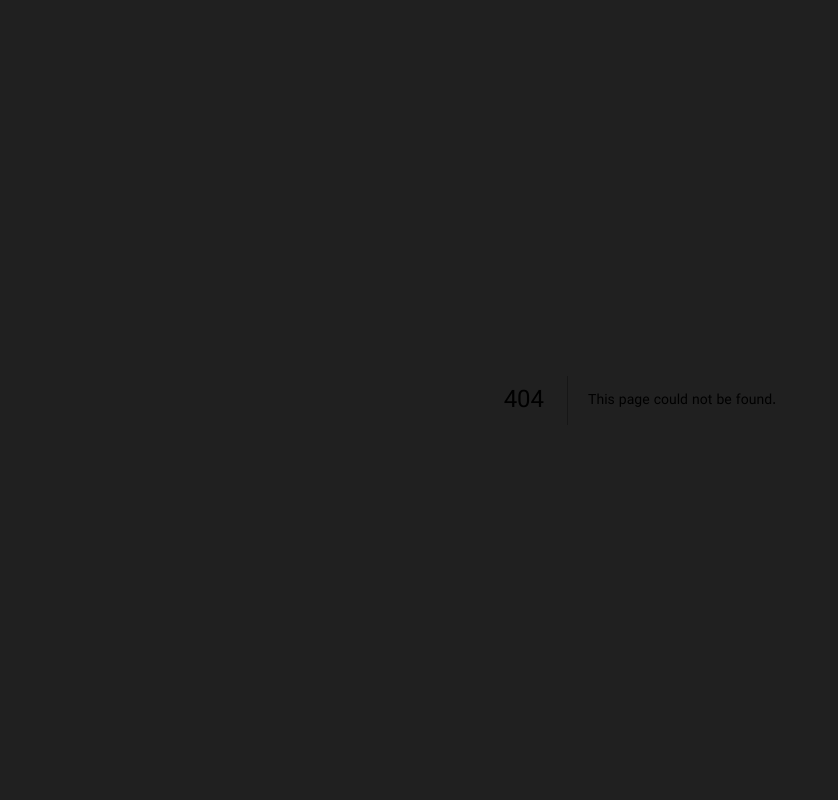
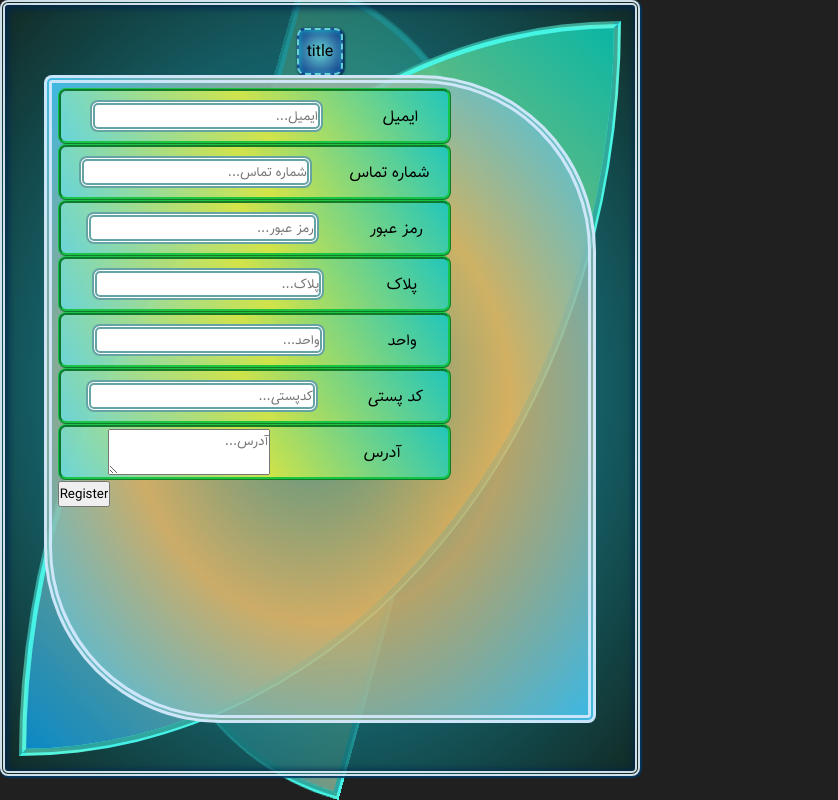
Before and after one commit to alirezashon/shopron, a Next.js app: page /Formassion in a window 1280 px wide. Before the commit this address had no page. Shown: the whole page, without its empty margins (0-838 px from the left). Built offline with nearby package versions, Linux system fonts and the light colour scheme.

Commit message:
register configed

```diff
--- /dev/null
+++ b/pages/Formassion/index.module.css
@@ -0,0 +1,163 @@
+/** @format */
+
+@keyframes eyelid {
+	100% {
+		width: 0;
+		height: 0;
+	}
+}
+@keyframes Akbaraformalo {
+    0%{transform: rotate(360deg);}
+}
+.AkbaraforBase {
+	width: 50vw;
+	height: 97vh;
+	background: radial-gradient(rgba(23, 203, 235, 0.844), rgba(12, 47, 40, 0.7));
+	border: double 0.7vh rgba(229, 242, 252, 0.9);
+	border-radius: 1vh;
+	padding: 1vh;
+	box-shadow: 1px 1px 1px 1px rgba(0, 55, 99, 0.9),
+		1px 1px 7px 2px rgba(0, 39, 81, 0.9) inset;
+	display: flex;
+	justify-content: center;
+	align-items: center;
+}
+
+.AkbaraforEyes {
+	width: 50vw;
+	height: 77vh;
+	background: repeating-linear-gradient(
+		190deg,
+		rgba(55, 218, 250, 0.7),
+		rgba(0, 51, 77, 0.4),
+		rgba(0, 55, 99, 0.9)
+	);
+	position: absolute;
+	/* margin: 0vh 40vw; */
+	border-radius: 100vh 1vh;
+	padding-top: 23vh;
+	display: flex;
+	justify-content: center;
+}
+
+.AkbaraforinerEyes {
+	/* animation: eyelid 2s infinite; */
+	width: 44%;
+	height: 23%;
+	background: repeating-linear-gradient(
+		190deg,
+		rgba(55, 28, 250, 0.7),
+		rgba(220, 51, 77, 0.4),
+		rgba(10, 155, 99, 0.9)
+	);
+	position: absolute;
+
+	border-radius: 100vh 1vh;
+	padding-top: 23vh;
+	display: flex;
+	justify-content: center;
+}
+
+.Akbaramali {
+	animation: eyelid 2s infinite;
+	margin-top: -4vh;
+	width: 20%;
+	height: 40%;
+	border-radius: 100%;
+	background: repeating-linear-gradient(
+		190deg,
+		rgba(223, 220, 248, 0.7),
+		rgba(12, 252, 236, 0.4),
+		rgba(8, 225, 142, 0.9)
+	);
+}
+
+/* form styles */
+.Akbaraformalo {
+	width: 98%;
+	height: 98%;
+	display: flex;
+	flex-direction: column;
+	align-items: center;
+	background: linear-gradient(
+		44deg,
+		rgba(10, 147, 216, 0.894),
+         rgba(239, 177, 53, 0.976),
+		rgba(10, 216, 195, 0.8)
+	);
+    border: groove .9vh rgba(73, 252, 237, 0.9);
+    border-radius: 100% 0vh;
+}
+.Kalim {
+    z-index: -1;
+    position: absolute;
+    animation: Akbaraformalo 2s infinite;
+    width: 20vw;
+    height: 98vh;
+    background: linear-gradient(44deg,
+            rgba(10, 147, 216, 0.894),
+            rgba(239, 177, 53, 0.976),
+            rgba(10, 216, 195, 0.8));
+    border: groove .9vh rgba(73, 252, 237, 0.9);
+    border-radius: 0% 100vh;
+}
+.Akbaraformassion {
+	background: radial-gradient(
+		rgba(33, 140, 150, 0.8),
+		rgba(222, 175, 99, 0.8),
+		rgba(66, 197, 244, 0.9)
+	);
+	height: 90%;
+	width: 94%;
+	padding: 1%;
+	border: double 1vh rgba(216, 235, 255, 0.9);
+	border-radius: 1vh 22vh;
+	display: grid;
+	grid-template-columns: repeat(auto-fit, minmax(44vh, 1fr));
+}
+
+.header {
+	background: radial-gradient(rgba(111, 222, 222, 0.9), rgba(2, 26, 137, 0.8));
+	width: fit-content;
+	padding: 1vh;
+	border: dashed 0.3vh rgba(111, 222, 222, 0.9);
+	border-radius: 1vh;
+	box-shadow: 1px 1px 4px 1px rgba(12, 252, 236, 0.4) inset,
+		1px 1px 2px 1px rgba(0, 39, 81, 0.9);
+}
+
+.formRow {
+	font-size: 2vh;
+	background: linear-gradient(
+		55deg,
+		rgba(105, 217, 221, 0.9),
+		rgba(212, 231, 71, 0.937),
+		rgba(34, 198, 187, 1)
+	);
+	height: 7vh;
+	border: ridge 0.4vh rgba(14, 194, 59, 0.9);
+	display: flex;
+	align-items: center;
+	justify-content: space-around;
+	border-radius: 1vh;
+	width: 75%;
+}
+.formRow input {
+    direction:rtl;
+	width: 60%;
+	border: double 0.7vh rgba(36, 125, 127, 0.7);
+	border-radius: 1vh;
+}
+.formRow input:focus {
+	border-radius: 4vh;
+	padding: 0.4vh 1vh;
+}
+.formRow input[type=number]{
+
+}
+
+@media (max-width: 768px) {
+	.AkbaraforBase {
+		width: 100%;
+	}
+}
--- /dev/null
+++ b/pages/Formassion/index.tsx
@@ -0,0 +1,140 @@
+/** @format */
+
+import { useState } from 'react'
+import styles from './index.module.css'
+const Akbaraformassion = () => {
+	const [isEyeOpen, setIsEyeOpen] = useState<boolean>(false)
+	const [email, setEmail] = useState<string>('')
+	const [phone, setPhone] = useState<string>('')
+	const [password, setPassword] = useState<string>('')
+	const [houseNumber, setHouseNumber] = useState<string>('')
+	const [houseUnit, setHouseUnit] = useState<string>('')
+	const [zipCode, setZipCode] = useState<string>('')
+	const [address, setAddres] = useState<string>('')
+
+	const Register = async () => {
+ 		const response = await fetch('/api/Auth/Register', {
+			method: 'POST',
+			headers: { 'Content-Type': 'application/json' },
+			body: JSON.stringify({
+				email,
+				phone,
+				password,
+				information: {
+					address,
+					houseNumber,
+					houseUnit,
+					zipCode,
+				},
+				authType: 'C%L&i&E^n$T#R&E^g@i&s%T$e#R',
+			}),
+		})
+		const data = await response.json()
+		console.log(data)
+	}
+	return (
+		<>
+			<div className={styles.AkbaraforBase}>
+				{isEyeOpen ? (
+					<div className={styles.AkbaraforEyes}>
+						<div className={styles.AkbaraforinerEyes}>
+							<div className={styles.Akbaramali}></div>
+						</div>
+					</div>
+				) : (
+					<>
+						<div className={styles.Kalim}></div>
+						<div className={styles.Akbaraformalo}>
+							<div className={styles.header}>
+								<p className={styles.title}>title</p>
+							</div>
+							<div className={styles.Akbaraformassion}>
+								<form onSubmit={Register}>
+									<div className={styles.formRow}>
+										<input
+											value={email}
+											placeholder='ایمیل...'
+											type='email'
+											onChange={(e) => setEmail(e.target.value)}
+											className={styles.email}
+										/>
+										<label className={styles.label}>ایمیل</label>
+									</div>
+									<div className={styles.formRow}>
+										<input
+											value={phone}
+											onChange={(e) => setPhone(e.target.value)}
+											type='number'
+											placeholder='شماره تماس...'
+											className={styles.phone}
+											required
+										/>
+										<label className={styles.label}>شماره تماس</label>
+									</div>
+									<div className={styles.formRow}>
+										<input
+											value={password}
+											onChange={(e) => setPassword(e.target.value)}
+											type='password'
+											placeholder='رمز عبور...'
+											className={styles.password}
+											required
+										/>
+										<label className={styles.label}>رمز عبور</label>
+									</div>
+									<div className={styles.formRow}>
+										<input
+											value={houseNumber}
+											onChange={(e) => setHouseNumber(e.target.value)}
+											type='number'
+											placeholder='پلاک...'
+											className={styles.houseNumber}
+											required
+										/>
+										<label className={styles.label}>پلاک</label>
+									</div>
+									<div className={styles.formRow}>
+										<input
+											value={houseUnit}
+											onChange={(e) => setHouseUnit(e.target.value)}
+											placeholder='واحد...'
+											type='number'
+											className={styles.unit}
+											required
+										/>
+										<label className={styles.label}>واحد</label>
+									</div>
+									<div className={styles.formRow}>
+										<input
+											value={zipCode}
+											onChange={(e) => setZipCode(e.target.value)}
+											type='text'
+											placeholder='کدپستی...'
+											className={styles.zipcode}
+											required
+										/>
+										<label className={styles.label}>کد پستی</label>
+									</div>
+									<div className={styles.formRow}>
+										<textarea
+											value={address}
+											onChange={(e) => setAddres(e.target.value)}
+											dir='rtl'
+											placeholder='آدرس...'
+											required></textarea>
+										<label className={styles.label}>آدرس</label>
+									</div>
+									<input
+										value='Register'
+										type='submit'
+									/>
+								</form>
+							</div>
+						</div>
+					</>
+				)}
+			</div>
+		</>
+	)
+}
+export default Akbaraformassion
--- a/pages/api/Auth/Register/index.ts
+++ b/pages/api/Auth/Register/index.ts
@@ -22,6 +22,7 @@ export default async (req: NextApiRequest, res: NextApiResponse) => {
 		await db.connect()
 		if (req.method === 'POST') {
 			const { email, phone, password, information, authType } = req.body
+			console.log(req.body)
 			const webAgent = req.headers['user-agent']
 			const logSchema = {
 				user: phone || email,
@@ -47,8 +48,8 @@ export default async (req: NextApiRequest, res: NextApiResponse) => {
 			//Register
 			if (authType === 'C%L&i&E^n$T#R&E^g@i&s%T$e#R') {
 				const userPhone = await Client.findOne({ phone })
-				const userEmail = await Client.findOne({ phone })
-				if (userPhone.length > 0 || userEmail.length > 0) {
+				const userEmail = await Client.findOne({ email })
+				if (userPhone?.length > 0 || userEmail?.length > 0) {
 					logSchema.status = 'failed'
 					const failedSignIn = new Log(logSchema)
 					await failedSignIn.save()
--- a/utils/index.ts
+++ b/utils/index.ts
@@ -1,6 +1,6 @@
 import mongoose from 'mongoose'
 
-const MONGODB_URI = "mongodb://localhost:27017/Asset"
+const MONGODB_URI = "mongodb://localhost:27017/Shopron"
 //@ts-ignore
 let cached = global.mongoose
 
```
Also changed, not shown: Handler/index.tsx (added, +19 -0 lines), pages/index.tsx (+54 -15 lines).
